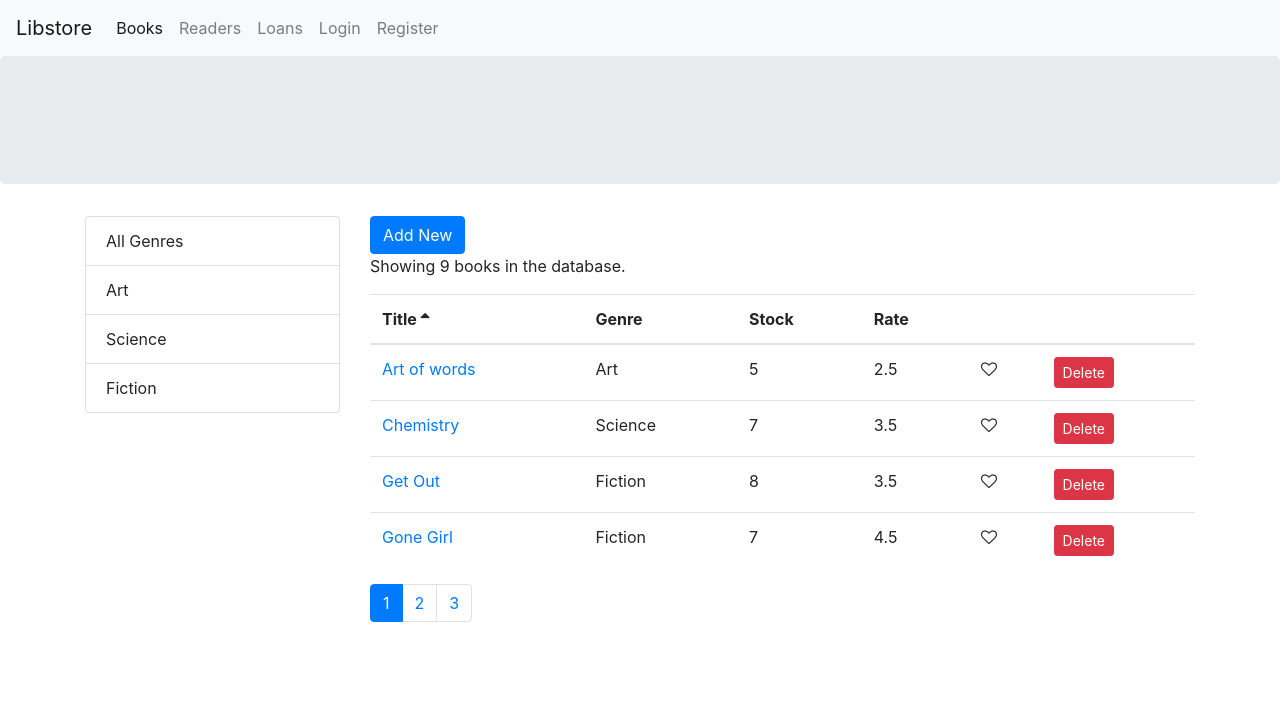
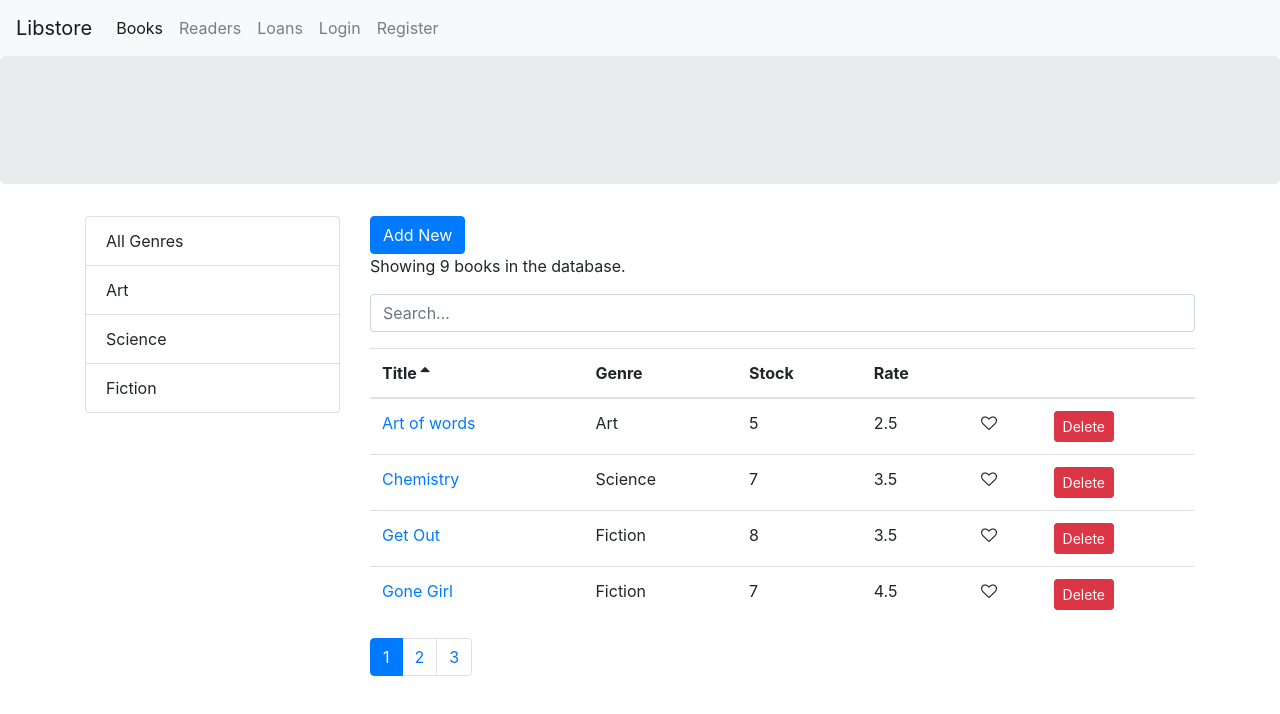
Before and after one commit to osmakins/Bookshop, a React (Create React App) app: page /books in a window 1280 px wide. Shown: the top 714 px of the page. Built offline with nearby package versions, Linux system fonts and the light colour scheme.

Commit message:
Add book search component

```diff
--- a/src/components/books.jsx
+++ b/src/components/books.jsx
@@ -7,6 +7,7 @@
 import { getGenres } from '../services/fakeGenreService';
 import _ from 'lodash';
 import { Link } from 'react-router-dom';
+import Search from './search';
 
 
 class Books extends Component {
@@ -15,6 +16,8 @@
     currentPage: 1,
     pageSize: 4,
     genres: [],
+    searchItem: "",
+    selectedGenre: null,
     sortColumn: { path: 'title', order: 'asc' }
   };
 
@@ -41,8 +44,12 @@
   }
 
   handleGenreSelect = genre => {
-    this.setState({ selectedGenre: genre, currentPage: 1 })
+    this.setState({ selectedGenre: genre, searchItem: "", currentPage: 1 })
   };
+
+  handleSearch = query => {
+    this.setState({ searchItem: query, selectedGenre: null, currentPage: 1 })
+  }
 
   handleSort = sortColumn => {
     this.setState({ sortColumn })
@@ -50,12 +57,18 @@
 
   getPagedData = () => {
 
-    const { pageSize, currentPage, selectedGenre, books: allBooks, sortColumn } = this.state;
+    const { pageSize, currentPage, selectedGenre, books: allBooks, sortColumn, searchItem } = this.state;
 
-    const filtered = selectedGenre && selectedGenre._id
+    let filtered = allBooks;
+    if (searchItem)
+      filtered = allBooks.filter(m =>
+        m.title.toLowerCase().startsWith(searchItem.toLowerCase())
+      );
 
-      ? allBooks.filter(m => m.genre._id === selectedGenre._id)
-      : allBooks;
+    else if (selectedGenre && selectedGenre._id)
+      filtered = allBooks.filter(m => m.genre._id === selectedGenre._id);
+
+
 
     const sorted = _.orderBy(filtered, [sortColumn.path], [sortColumn.order]);
 
@@ -65,7 +78,7 @@
   }
 
   render() {
-    const { pageSize, currentPage, sortColumn } = this.state;
+    const { pageSize, currentPage, sortColumn, searchItem } = this.state;
     const { length: count } = this.state.books;
 
     if (count === 0)
@@ -85,6 +98,7 @@
         <div className="col">
           <Link className="btn btn-primary" to="/books/add">Add New</Link>
           <p>Showing {totalCount} books in the database.</p>
+          <Search value={searchItem} onChange={this.handleSearch} />
           <BooksTable
             books={books}
             sortColumn={sortColumn}
--- /dev/null
+++ b/src/components/search.jsx
@@ -0,0 +1,15 @@
+import React from 'react';
+
+const Search = ({ value, onChange }) => {
+  return (
+    <input
+      type="text"
+      name="query"
+      className="form-control my-3"
+      placeholder="Search..."
+      value={value}
+      onChange={e => onChange(e.currentTarget.value)} />
+  );
+}
+
+export default Search;
```
